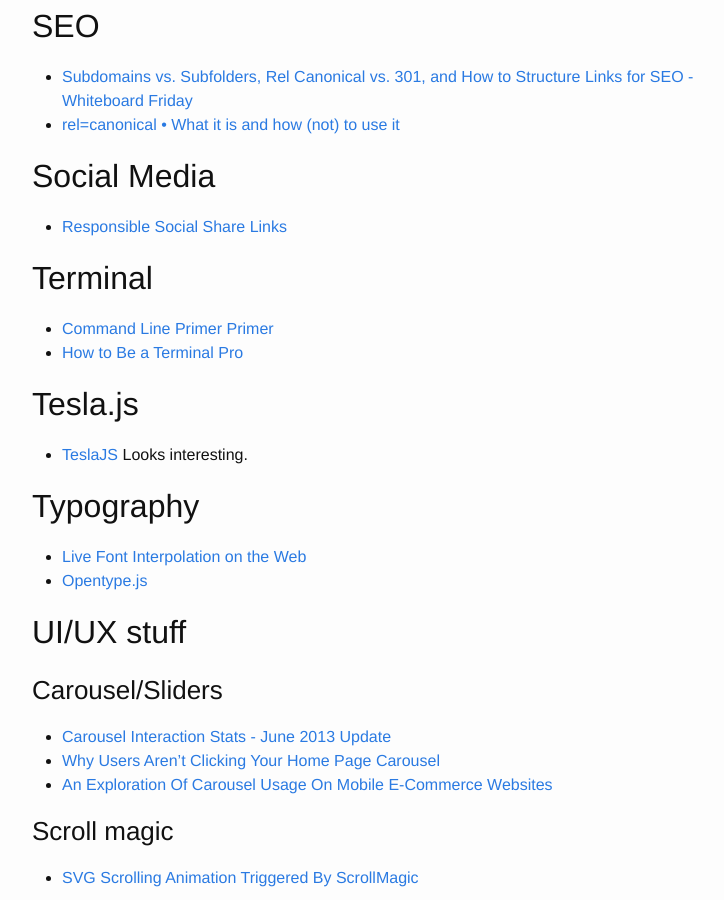
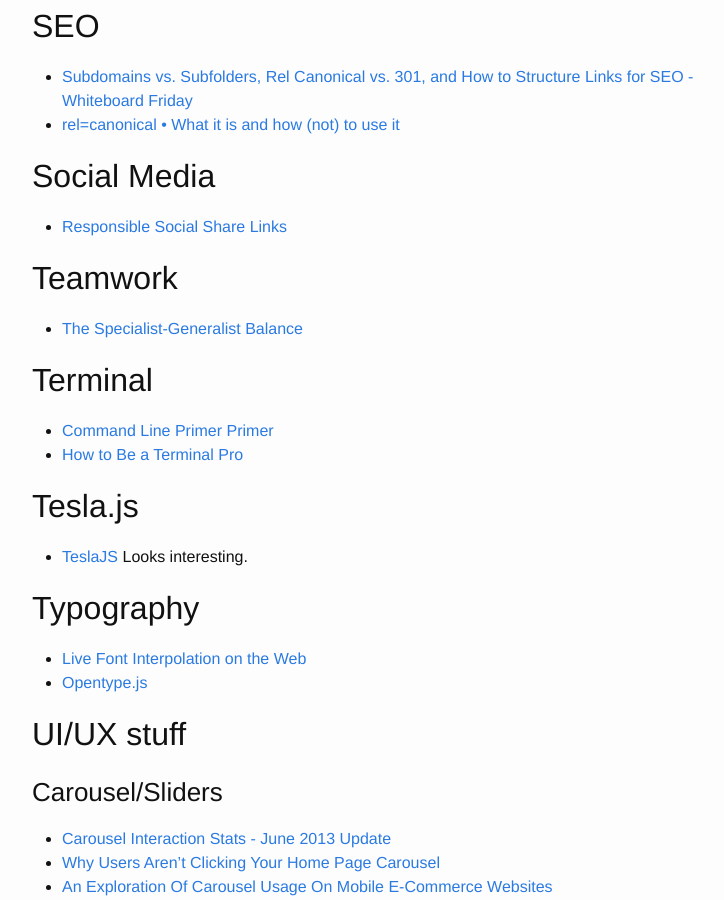
Before and after one commit to brownerd/brownerd.github.io, a Jekyll site: the page built from _posts/2015-01-01-reading-list-2015.md, in a window 1280 px wide and 900 px high, scrolled down 11457 px. Shown: the whole window, without its empty margins (238-962 px from the left). Built offline with Jekyll 4.4.1, drawn with Linux system fonts in a browser that asks for light colours; emoji names are drawn with the system emoji font.

Commit message:
The Specialist-Generalist Balance

```diff
--- a/_posts/2015-01-01-reading-list-2015.md
+++ b/_posts/2015-01-01-reading-list-2015.md
@@ -691,6 +691,12 @@ I hate powerpoint and keynote. But I am loving Bespoke!
 
 
 
+## Teamwork
+- [The Specialist-Generalist Balance](http://alistapart.com/article/the-specialist-generalist-balancehttp://alistapart.com/article/the-specialist-generalist-balance)
+
+
+
+
 
 
 ## Terminal
```
